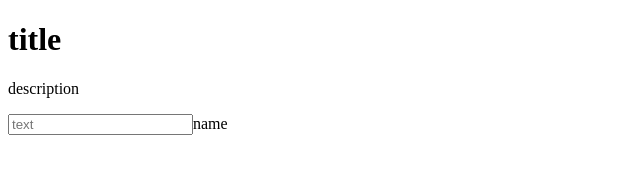
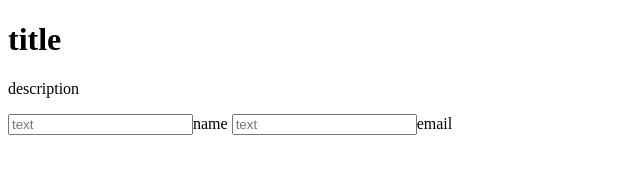
Before and after one commit to brandonlsosa/Survey-Form, a plain HTML site: page index.html in a window 1280 px wide. Shown: the whole page, without its empty margins (0-640 px from the left). Drawn offline with Linux system fonts and the light colour scheme.

Commit message:
Update html
add a "email" survey label.

```diff
--- a/index.html
+++ b/index.html
@@ -10,5 +10,6 @@
         <p class="description">description</p>
         <form id="survey-form"></form>
             <label id="name-label"><input id="name" type="text" required placeholder="text" />name</label>
+            <label id="email"><input id="email" type="email" required placeholder="text" />email</label>
     </body>
 </html>
```
